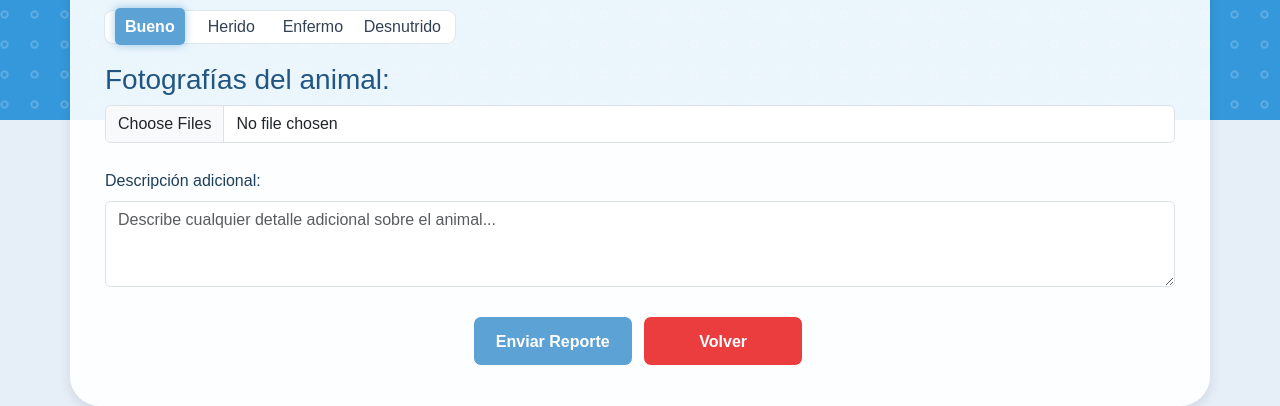
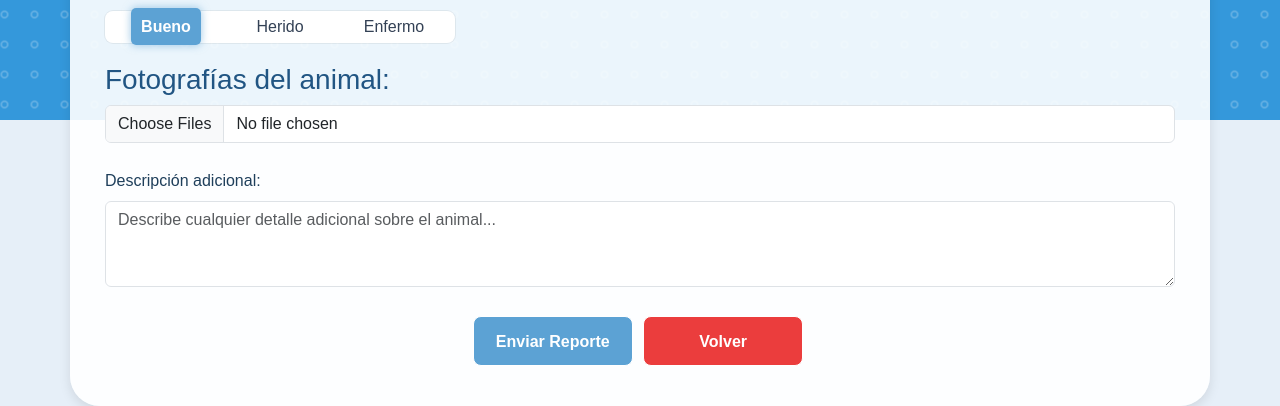
Before and after one commit to j0t4inc0de/hogardepatas, a Django app: page /hogardepatas/reportes/ in a window 1280 px wide. Shown: the part 680-1086 px from the top of the page. Run offline with Django 5.2, Linux system fonts and the light colour scheme; some libraries are stand-ins or nearby versions.

Commit message:
Nuevos estados

```diff
--- a/templates/reportes_page.html
+++ b/templates/reportes_page.html
@@ -232,16 +232,12 @@ body::before {
                         <span class="name">Bueno</span>
                     </label>
                     <label class="radio">
-                        <input type="radio" name="estado_salud" value="Herido">
+                        <input type="radio" name="estado_salud" value="Perdido">
                         <span class="name">Herido</span>
                     </label>
                     <label class="radio">
-                        <input type="radio" name="estado_salud" value="Enfermo">
+                        <input type="radio" name="estado_salud" value="Malo">
                         <span class="name">Enfermo</span>
-                    </label>
-                    <label class="radio">
-                        <input type="radio" name="estado_salud" value="Desnutrido">
-                        <span class="name">Desnutrido</span>
                     </label>
                 </div>
 
```
